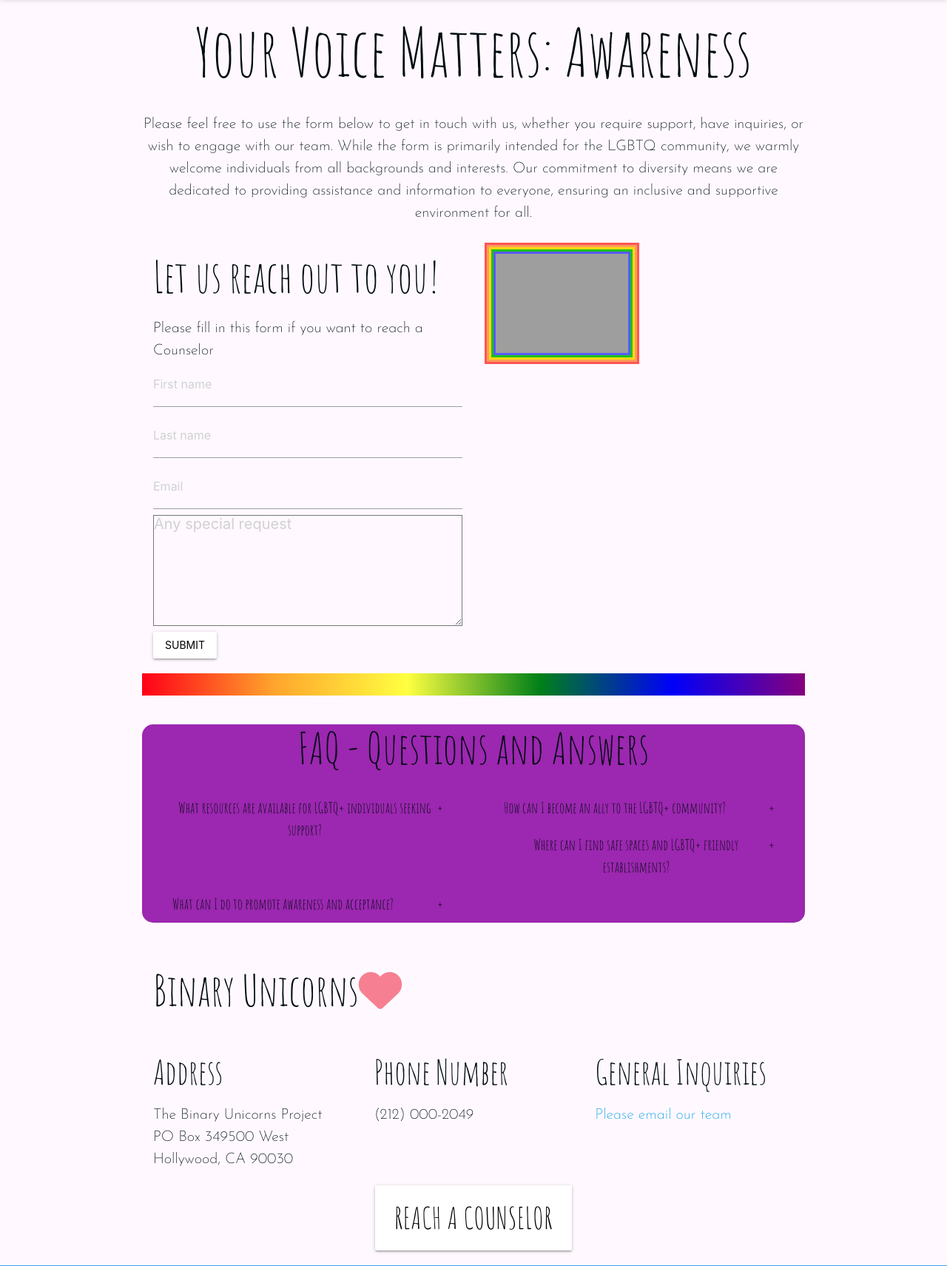
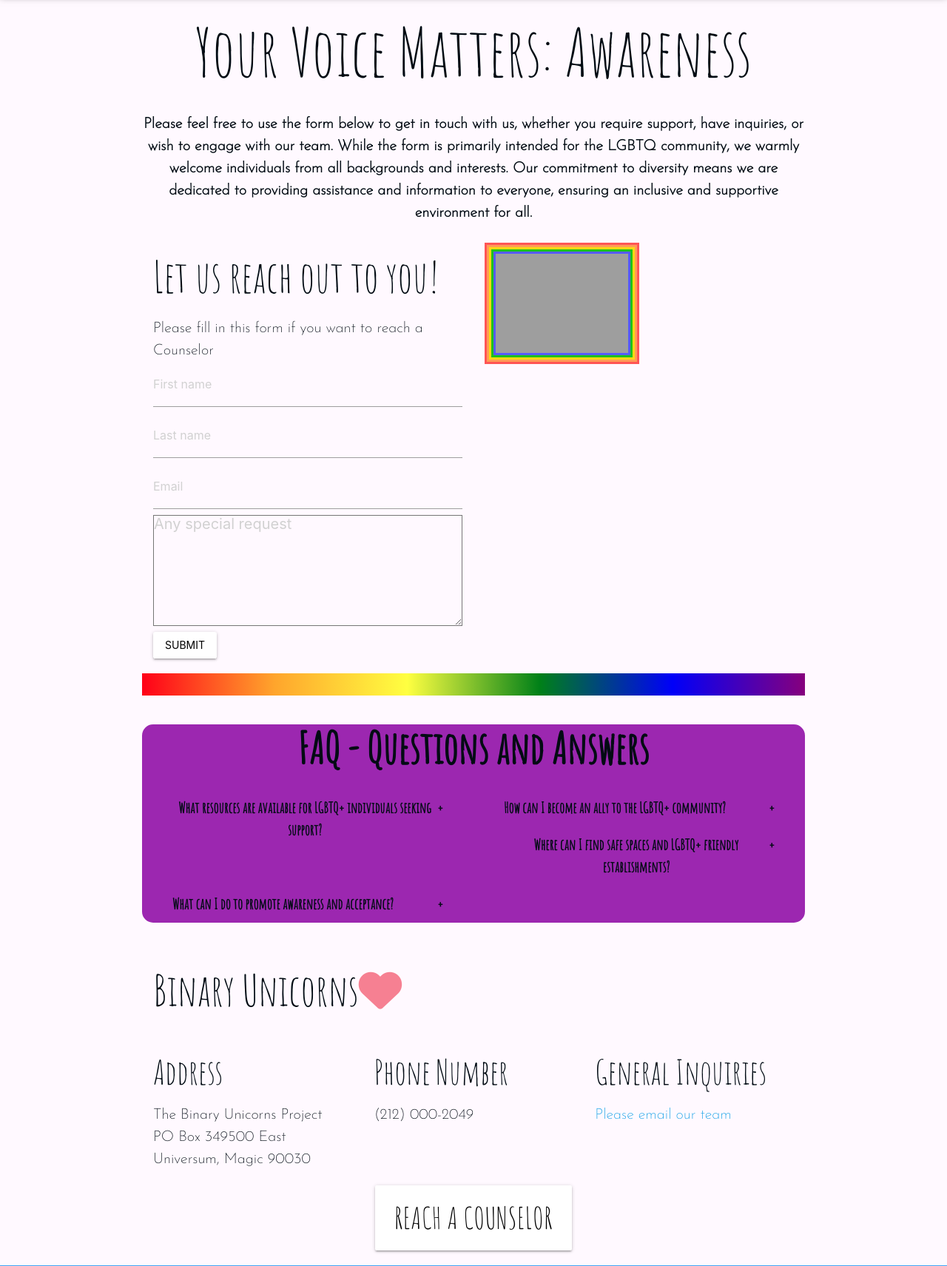
Before and after one commit to ignasvilkas/hackathon-june-23, a Django app: page /contact/ in a window 1280 px wide. Shown: the part 100-1811 px from the top of the page at 74% size. Run offline with Django 4.2, Linux system fonts and the light colour scheme; some libraries are stand-ins or nearby versions; grey boxes are pictures that could not be loaded.

Commit message:
Add: styled some paragraph in bold text

```diff
--- a/main_app/templates/main_app/contact.html
+++ b/main_app/templates/main_app/contact.html
@@ -8,7 +8,7 @@
     <div class="container center-align">
         <h1 id="history-main-heading">Your Voice Matters: Awareness
         </h1>
-        <p class="contact-us-paragraph">Please feel free to use the form below to get in touch with us, whether you
+        <p class="contact-us-paragraph contact-us-bold">Please feel free to use the form below to get in touch with us, whether you
             require support, have inquiries,
             or wish to engage with our team. While the form is primarily intended for the LGBTQ community, we warmly
             welcome individuals from all backgrounds and interests. Our commitment to diversity means we are dedicated
@@ -61,11 +61,11 @@
 <section>
     <div class="faq-container container center-align purple">
         <div class="row">
-            <h3>FAQ - Questions and Answers</h3>
+            <h3 class="contact-us-bold">FAQ - Questions and Answers</h3>
             <div class="faq-question col s12 m6">
                 <details>
                     <!-- Question  -->
-                    <summary>What resources are available for LGBTQ+ individuals seeking support?</summary>
+                    <summary class="contact-us-bold">What resources are available for LGBTQ+ individuals seeking support?</summary>
                     <div>
                         <!-- Answer  -->
                         <p class="white-text contact-us-paragraph">Discover a wealth of resources, including helplines,
@@ -77,7 +77,7 @@
             </div>
             <div class="faq-question col s12 m6">
                 <details>
-                    <summary>How can I become an ally to the LGBTQ+ community?</summary>
+                    <summary class="contact-us-bold">How can I become an ally to the LGBTQ+ community?</summary>
                     <!-- Question  -->
                     <div>
                         <p class="white-text contact-us-paragraph">Learn how to actively support and advocate for the
@@ -90,7 +90,7 @@
             </div>
             <div class="faq-question col s12 m6">
                 <details>
-                    <summary>Where can I find safe spaces and LGBTQ+ friendly establishments?</summary>
+                    <summary class="contact-us-bold">Where can I find safe spaces and LGBTQ+ friendly establishments?</summary>
                     <!-- Question  -->
                     <div>
                         <p class="white-text contact-us-paragraph">Explore a curated list of safe spaces, such as
@@ -103,7 +103,7 @@
             </div>
             <div class="faq-question col s12 m6">
                 <details>
-                    <summary>What can I do to promote awareness and acceptance?</summary>
+                    <summary class="contact-us-bold">What can I do to promote awareness and acceptance?</summary>
                     <!-- Question  -->
                     <div>
                         <p class="white-text contact-us-paragraph">Discover practical steps and initiatives that you can
@@ -131,7 +131,7 @@
                         <h4>Address</h4>
                         <p class="contact-us-paragraph">The Binary Unicorns Project</p>
                         <p class="contact-us-paragraph"> PO Box 349500
-                            West Hollywood, CA 90030</p>
+                            East Universum, Magic 90030</p>
                     </div>
                     <div class="col s12 m4">
                         <h4>Phone Number</h4>
--- a/static/css/style.css
+++ b/static/css/style.css
@@ -379,6 +379,10 @@ footer {
   font-family: "Josefin Sans", sans-serif;
 }
 
+.contact-us-bold{
+  font-weight: 900;
+}
+
 /* FAQ styling */
 summary {
   padding: .5em 1.3rem;
```
